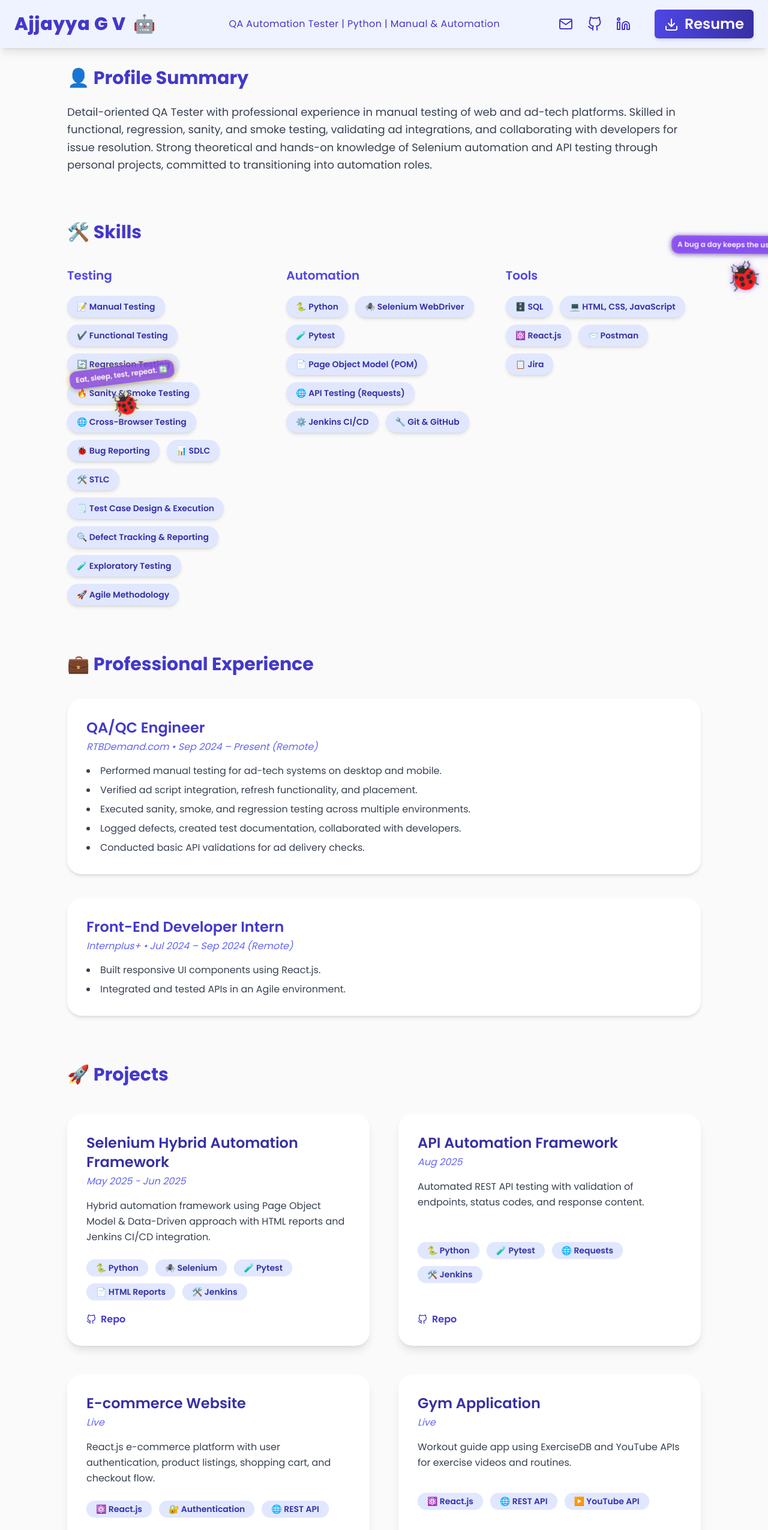
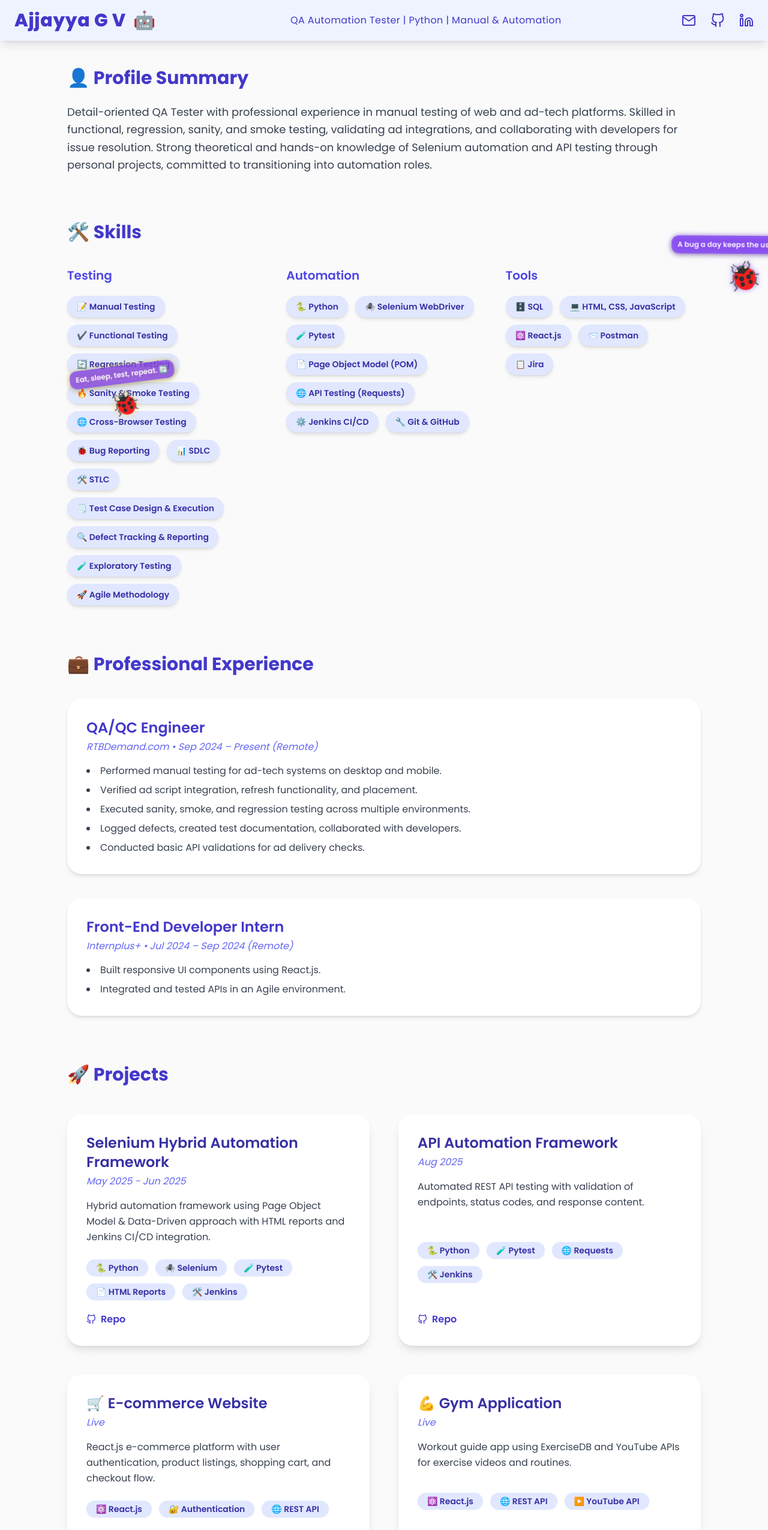
Before and after one commit to iamajjayya/portofolio, a React (Create React App) app: page / in a window 1280 px wide. Shown: the top 2550 px of the page at 60% size. Built offline with nearby package versions, Linux system fonts and the light colour scheme.

Commit message:
initial commit

```diff
--- a/package.json
+++ b/package.json
@@ -9,12 +9,14 @@
     "eject": "react-scripts eject"
   },
   "dependencies": {
+    "@emailjs/browser": "^4.4.1",
     "framer-motion": "^12.23.12",
     "react": "^18.2.0",
     "react-dom": "^18.2.0",
     "react-icons": "^4.12.0",
     "react-intersection-observer": "^9.16.0",
-    "react-scripts": "5.0.1"
+    "react-scripts": "5.0.1",
+    "recharts": "^3.1.2"
   },
   "devDependencies": {
     "autoprefixer": "^10.4.14",
--- a/src/App.js
+++ b/src/App.js
@@ -55,7 +55,7 @@ const projects = [
     description:
       "Hybrid automation framework using Page Object Model & Data-Driven approach with HTML reports and Jenkins CI/CD integration.",
     tech: ["🐍 Python", "🕷️ Selenium", "🧪 Pytest", "📄 HTML Reports", "🛠️ Jenkins"],
-    repo: "https://github.com/iamajjayya/selenium-hybrid-framework",
+    repo: "https://github.com/iamajjayya/Automation_framework.git",
   },
   {
     title: "API Automation Framework",
@@ -63,10 +63,10 @@ const projects = [
     description:
       "Automated REST API testing with validation of endpoints, status codes, and response content.",
     tech: ["🐍 Python", "🧪 Pytest", "🌐 Requests", "🛠️ Jenkins"],
-    repo: "https://github.com/iamajjayya/api-automation",
+    repo: "https://github.com/iamajjayya/api_automation_framework.git",
   },
   {
-    title: "E-commerce Website",
+    title: "🛒 E-commerce Website",
     date: "Live",
     description:
       "React.js e-commerce platform with user authentication, product listings, shopping cart, and checkout flow.",
@@ -74,12 +74,12 @@ const projects = [
     live: "https://ecommerceajjayya.netlify.app/",
   },
   {
-    title: "Gym Application",
+    title: "💪 Gym Application",
     date: "Live",
     description:
       "Workout guide app using ExerciseDB and YouTube APIs for exercise videos and routines.",
     tech: ["⚛️ React.js", "🌐 REST API", "▶️ YouTube API"],
-    live: "https://your-gym-app-link.netlify.app/",
+    live: "https://gymajjayya.netlify.app/",
   },
 ];
 
@@ -327,15 +327,7 @@ export default function Portfolio() {
                 {icon}
               </motion.a>
             ))}
-            <a
-              href="/resume.pdf"
-              target="_blank"
-              rel="noopener noreferrer"
-              className="ml-4 px-4 py-2 bg-gradient-to-r from-indigo-600 to-indigo-800 hover:from-indigo-700 hover:to-indigo-900 rounded-md text-white font-semibold shadow-md transition"
-              aria-label="Download Resume"
-            >
-              <FiDownload className="inline mr-1" /> Resume
-            </a>
+
           </div>
         </div>
       </header>
```
Also changed, not shown: 1 other file (tests, documents, lock files or other folders).
